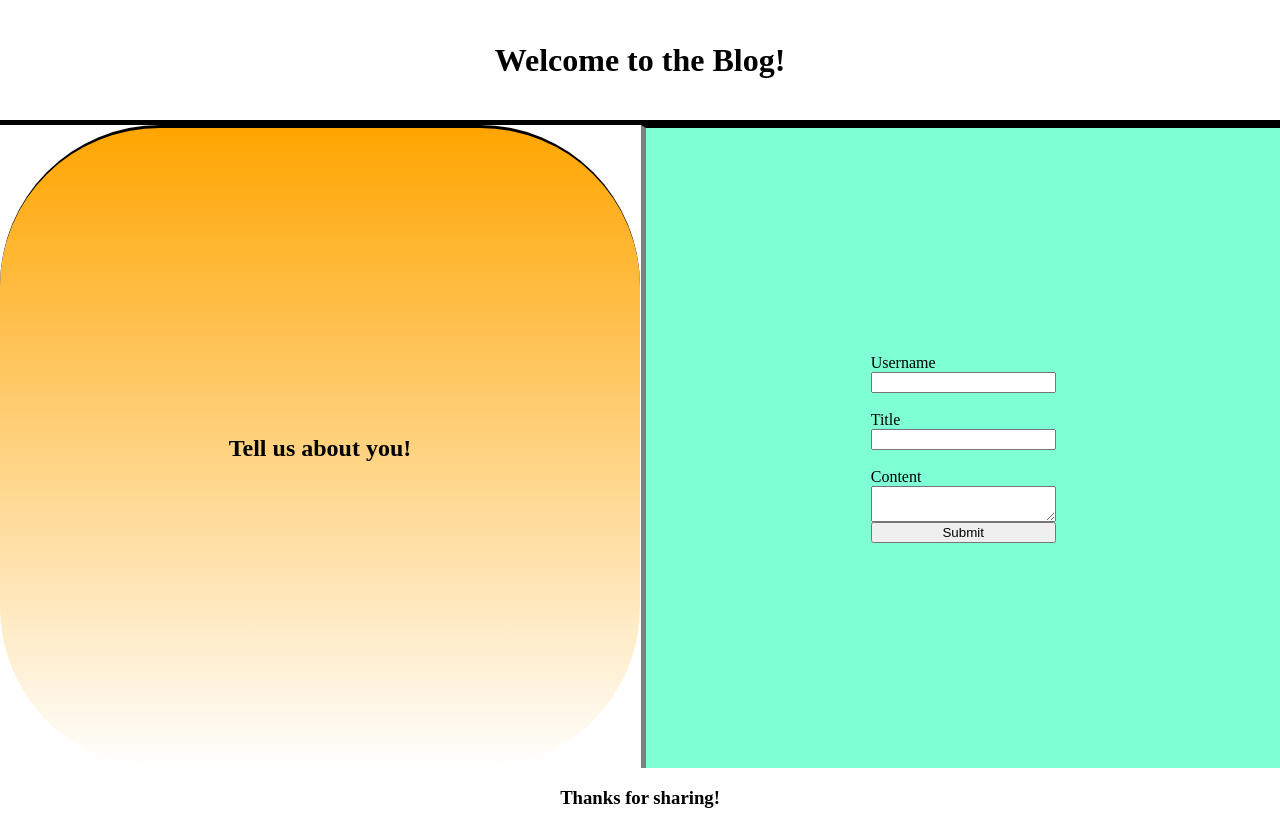
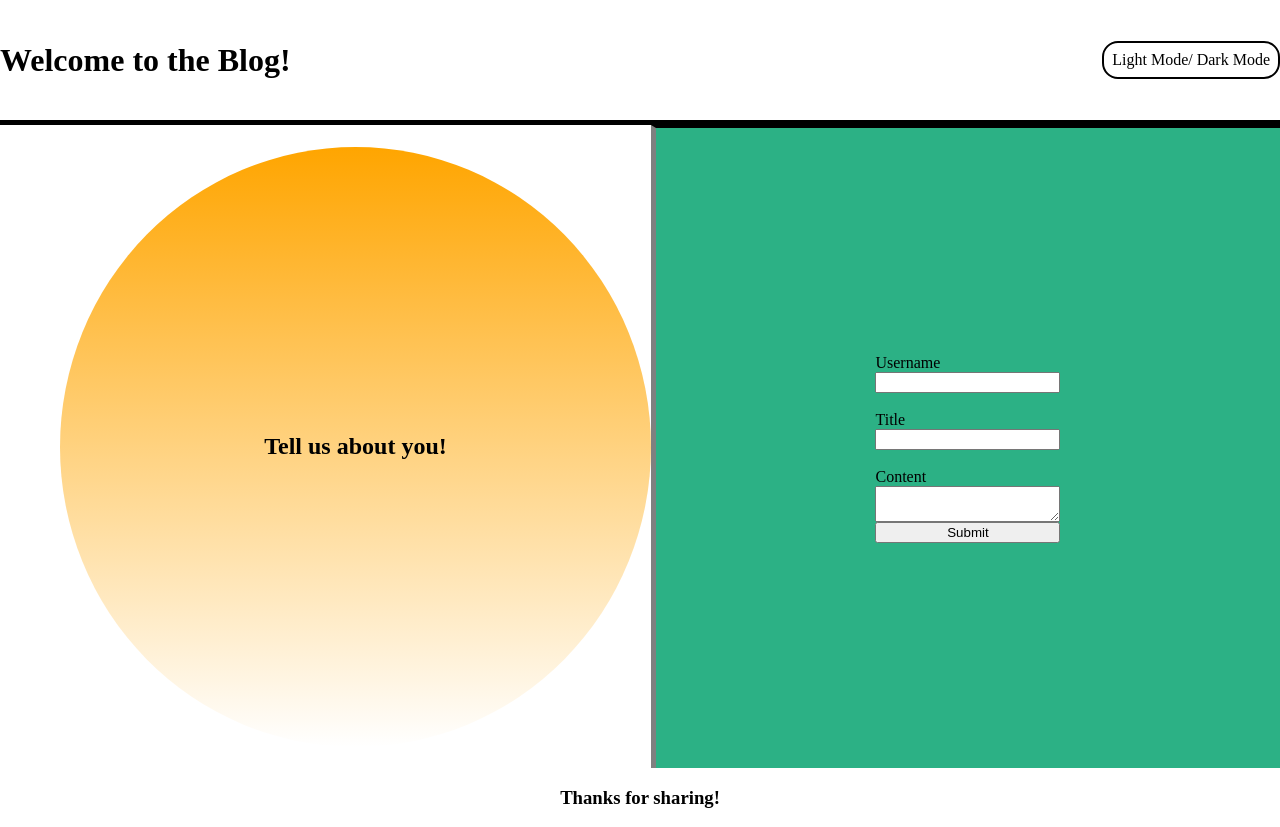
Before and after one commit to Abbate11/Blog, a plain HTML site: page index.html in a window 1280 px wide. Drawn offline with Linux system fonts and the light colour scheme.

Commit message:
Created light/dark mode for both html pages and added js logic to toggle between the two

```diff
--- a/assets/CSS/blog.css
+++ b/assets/CSS/blog.css
@@ -1,9 +1,23 @@
+:root {
+    color-scheme: light dark;
+}
+
 
 header {
     display: flex;
-    justify-content: center;
+    justify-content: space-between;
     align-items: center;
-    border-bottom: 5px solid black;
+    border-bottom: 5px solid;
+    border-color: light-dark(black, white);
+}
+
+header a {
+    color: light-dark(black white);
+    padding: .5em;
+    border: 2px solid;
+    border-color: light-dark(black white);
+    border-radius: 1em;
+    cursor: pointer;
 }
 
 main {
@@ -12,7 +26,6 @@ main {
     align-self: center;
     flex-direction: column;
     width: 100%;
-    border: 1px solid red;
 }
 
 .post {
@@ -22,7 +35,8 @@ main {
     align-items: flex-start;
     flex-direction: column;
     margin: 1em 0;
-    border: 5px solid black;
+    border: 5px solid;
+    border-color: light-dark(black, white);
 }
 
 .title {
@@ -38,5 +52,12 @@ footer {
     display: flex;
     justify-content: center;
     align-items: center;
-    border-top: 5px dashed black;
+    gap: 1em;
+    border-top: 5px dashed;
+    border-color: light-dark(black, white);
 }
+
+footer a {
+    font-size: larger;
+    color: rgb(44, 177, 133);
+}
--- a/assets/CSS/form.css
+++ b/assets/CSS/form.css
@@ -1,3 +1,8 @@
+:root {
+    color-scheme: light dark;
+}
+
+
 body {
     padding: 0;
     margin: auto;
@@ -5,12 +10,21 @@ body {
 
 header {
     display: flex;
-    justify-content: center;
+    justify-content: space-between;
     align-items: center;
     width: 100%;
     height: 15vh;
-    border-bottom: 5px solid black;
-    background: url(../images/header.img);
+    border-bottom: 5px solid;
+    border-color: light-dark(black white);
+}
+
+header a {
+    color: light-dark(black white);
+    padding: .5em;
+    border: 2px solid;
+    border-color: light-dark(black white);
+    border-radius: 1em;
+    cursor: pointer;
 }
 
 main {
@@ -25,9 +39,10 @@ main {
     align-items: center;
     height: 80vh;
     width: 49.5%;
-    background-color: aquamarine;
+    background-color: rgb(44, 177, 133);
     border-left: 5px solid grey;
-    border-top: 3px solid black;
+    border-top: 3px solid;
+    border-color: light-dark(black white);
 }
 
 form {
@@ -41,11 +56,11 @@ form {
     display: flex;
     justify-content: center;
     align-items: center;
-    height: 80vh;
-    width: 50vw;
+    height: 600px;
+    width: 600px;
+    margin-left: 60px;
     background: linear-gradient(orange, white);
-    border-top: 3px solid black;
-    border-radius: 25%;
+    border-radius: 50%;
 }
 
 footer {
--- a/assets/js/form.js
+++ b/assets/js/form.js
@@ -3,9 +3,6 @@ let usernameInput = document.querySelector('#username');
 let titleInput = document.querySelector('#title');
 let contentInput = document.querySelector('#content');
 const submitBtn = document.querySelector('#submit');
-
-// keep track of total users info in local storage
-
 
 
 // create click listener for submit button to save username, title and content to local storage
@@ -22,6 +19,7 @@ submitBtn.addEventListener('click', function storeInfo() {
           localStorage.setItem('allPosts', JSON.stringify(allPosts));
 });
 
+
 // alert if any form section is left blank
 submitBtn.addEventListener('click', function sendAlert(event) {
 
@@ -37,6 +35,7 @@ submitBtn.addEventListener('click', function sendAlert(event) {
      }
 });
 
+
 // form reset on button click
 submitBtn.addEventListener('click', function () {
      document.querySelector('form').reset();
--- a/assets/js/logic.js
+++ b/assets/js/logic.js
@@ -0,0 +1,11 @@
+const lightSwitch = document.querySelector('#light-switch')
+let mode = 'light'
+lightSwitch.addEventListener('click', function() {
+    if (mode === 'light') {
+        document.querySelector(':root').style.setProperty('color-scheme', 'dark')
+        mode = 'dark'
+    } else {
+        document.querySelector(':root').style.setProperty('color-scheme', 'light')
+        mode = 'light'
+    }
+});
--- a/index.html
+++ b/index.html
@@ -11,6 +11,7 @@
 <body>
     <header>
         <h1>Welcome to the Blog!</h1>
+        <a id="light-switch">Light Mode/ Dark Mode</a>
     </header>
     <main>
         <section class="left">
@@ -32,6 +33,7 @@
         <h3>Thanks for sharing!</h3>
     </footer>
     <script src="./assets/js/form.js"></script>
+    <script src="./assets/js/logic.js"></script>
 </body>
 
 </html>
```
Also changed, not shown: posts.html (+6 -2 lines).
